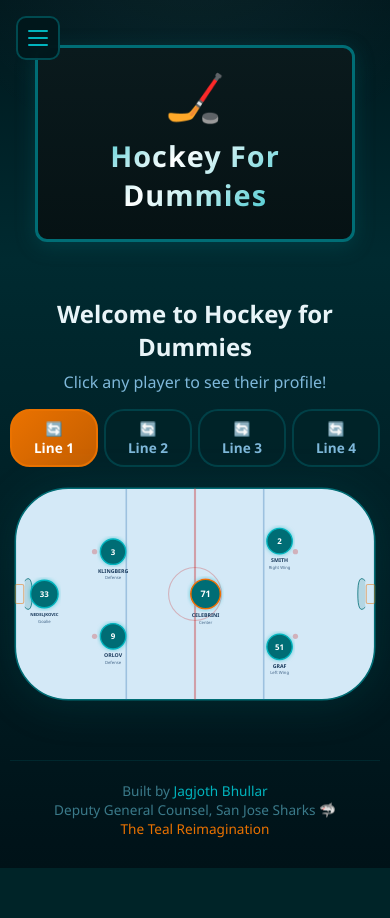
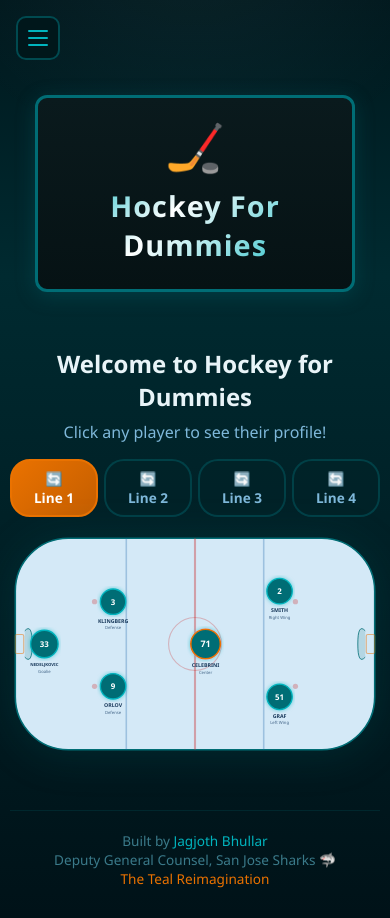
Before and after one commit to jagjothbhullar/hockey-for-dummies, a Flask app: page / in a window 390 px wide. Before the commit the page ends 868 px from the top, so only its background shows below. Run offline with Flask 3, Linux system fonts and the light colour scheme.

Commit message:
Fix hamburger menu overlapping header — add top padding on mobile
Co-Authored-By: Claude Opus 4.6 (1M context) <noreply@anthropic.com>

```diff
--- a/templates/index.html
+++ b/templates/index.html
@@ -455,7 +455,7 @@
                 display: none !important;
             }
             .container {
-                padding-top: 10px;
+                padding-top: 60px;
             }
         }
 
```
